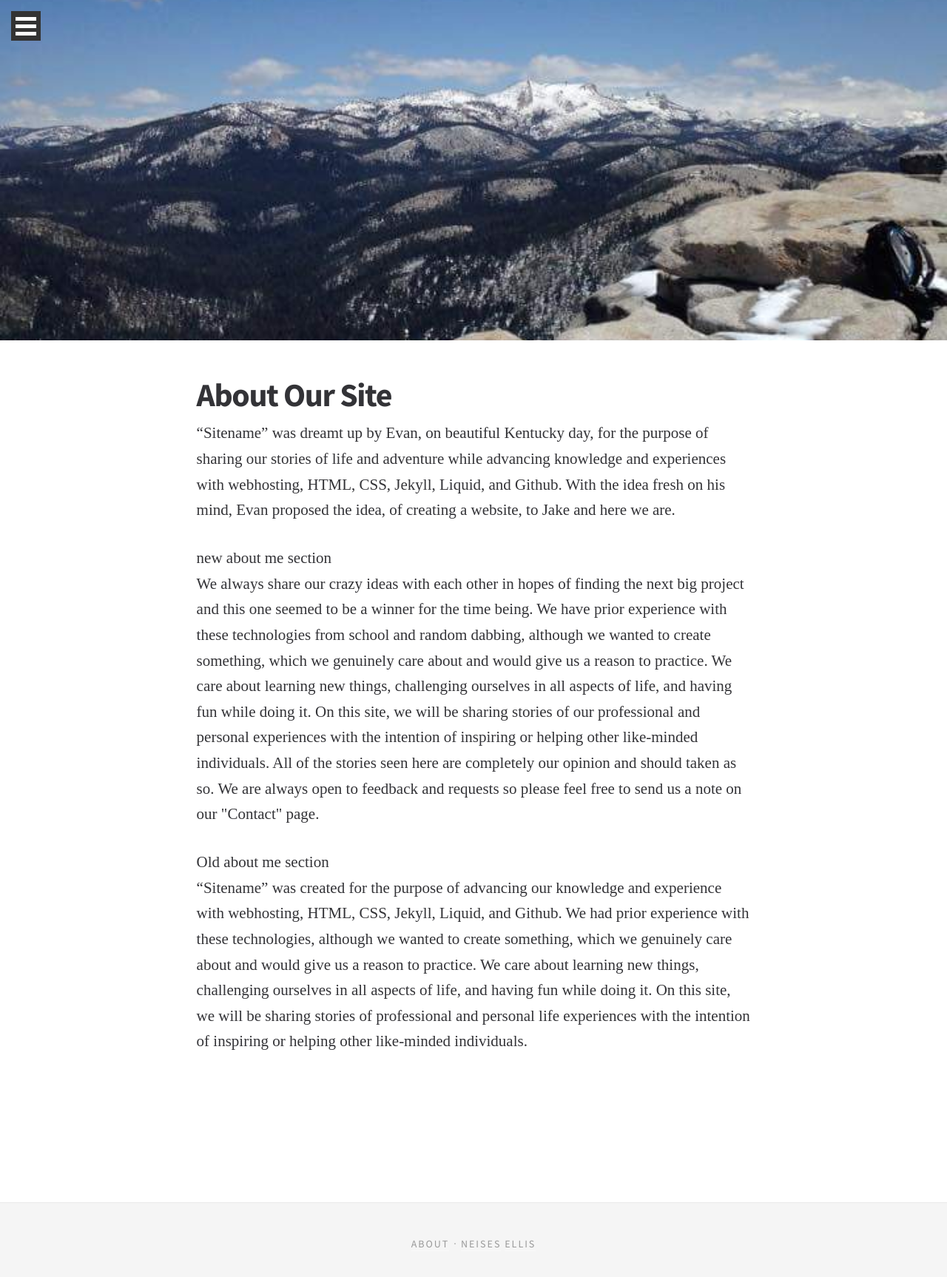
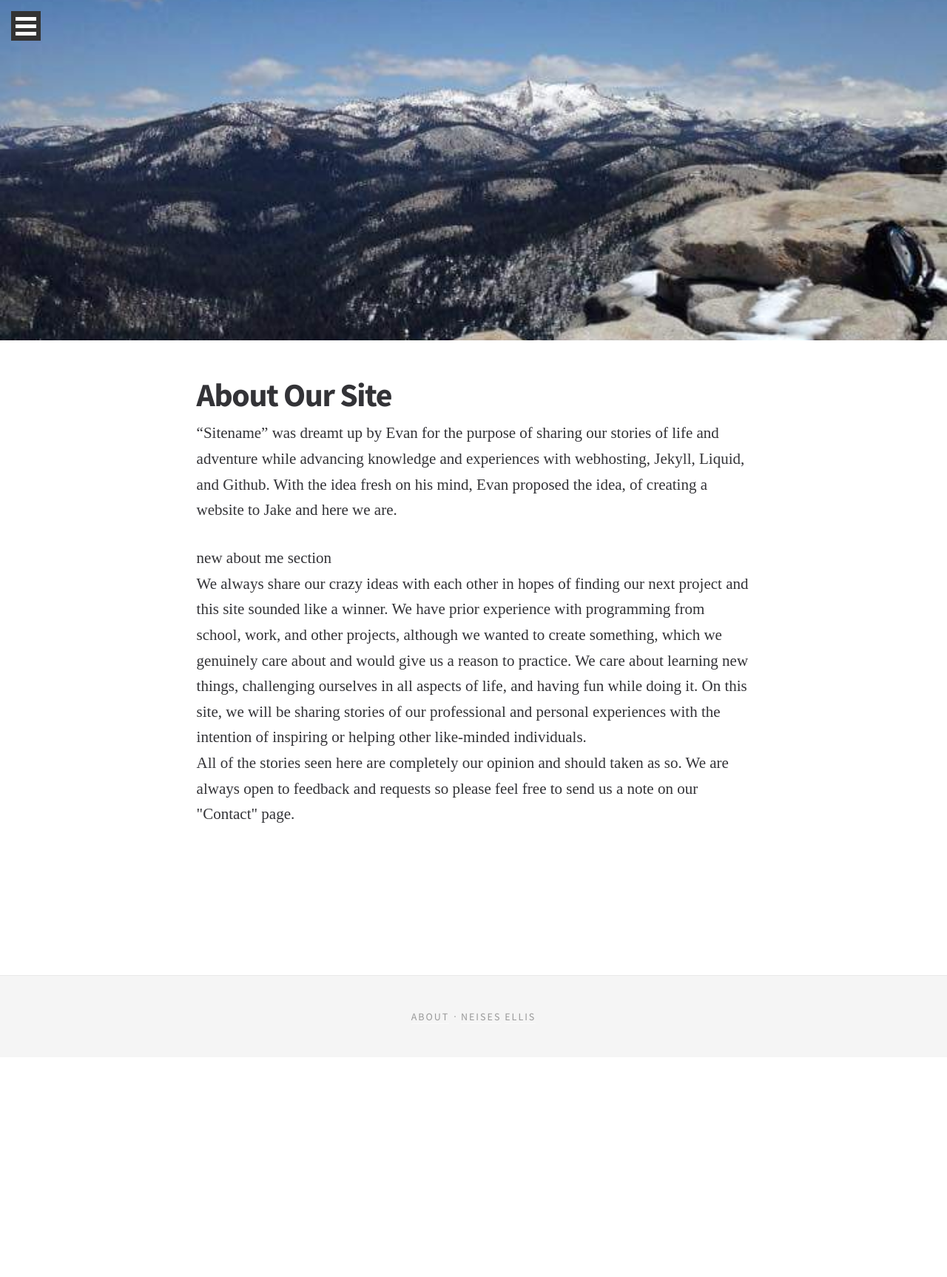
Before and after one commit to EJBlog/EJBlog.github.io, a Jekyll site: the page about.html, which Jekyll copies as it is, in a window 1280 px wide. Shown: the top 1726 px of the page at 74% size. Built offline with Jekyll 4.4.1, drawn with Linux system fonts in a browser that asks for light colours; nearby versions of some CDN libraries; some web fonts are replaced.

Commit message:
Update about.html

```diff
--- a/about.html
+++ b/about.html
@@ -64,25 +64,27 @@
                     <h1>About Our Site</h1>
 
                     <p class="subtitle">
-                    “Sitename” was dreamt up by Evan, on beautiful Kentucky day, for the purpose of sharing our stories of life and adventure while advancing knowledge and experiences with webhosting, HTML, CSS, Jekyll, Liquid, and Github.
-                    With the idea fresh on his mind, Evan proposed the idea, of creating a website, to Jake and here we are.
+                    “Sitename” was dreamt up by Evan for the purpose of sharing our stories of life and adventure while advancing knowledge and experiences with webhosting, Jekyll, Liquid, and Github.
+                    With the idea fresh on his mind, Evan proposed the idea, of creating a website to Jake and here we are.
                     </p>
 
                     <p>new about me section
                     <br>
-                    We always share our crazy ideas with each other in hopes of finding the next big project and this one seemed to be a winner for the time being.
-                    We have prior experience with these technologies from school and random dabbing, although we wanted to create something, which we genuinely care about and would give us a reason to practice.
+                    We always share our crazy ideas with each other in hopes of finding our next project and this site sounded like a winner.
+                    We have prior experience with programming from school, work, and other projects, although we wanted to create something, which we genuinely care about and would give us a reason to practice.
                     We care about learning new things, challenging ourselves in all aspects of life, and having fun while doing it.
                     On this site, we will be sharing stories of our professional and personal experiences with the intention of inspiring or helping other like-minded individuals.
+                    <br>
                     All of the stories seen here are completely our opinion and should taken as so.
                     We are always open to feedback and requests so please feel free to send us a note on our "Contact" page.
                     </p>
 
-                    <p>Old about me section
-                    <br>
-                    “Sitename” was created for the purpose of advancing our knowledge and experience with webhosting, HTML, CSS, Jekyll, Liquid, and Github. We had prior experience with these technologies, although we wanted to create something, which we genuinely care about and would give us a reason to practice.
-                    We care about learning new things, challenging ourselves in all aspects of life, and having fun while doing it.
-                    On this site, we will be sharing stories of professional and personal life experiences with the intention of inspiring or helping other like-minded individuals.</p>
+                    <!--<p>-->
+                    <!--<br>-->
+                    <!--“Sitename” was created for the purpose of advancing our knowledge and experience with webhosting, HTML, CSS, Jekyll, Liquid, and Github. We had prior experience with these technologies, although we wanted to create something, which we genuinely care about and would give us a reason to practice. -->
+                    <!--We care about learning new things, challenging ourselves in all aspects of life, and having fun while doing it.-->
+                    <!--On this site, we will be sharing stories of professional and personal life experiences with the intention of inspiring or helping other like-minded individuals.-->
+                    <!--</p>-->
 
                 </div><!-- main-content/col -->
             </div> <!--/row -->
```
